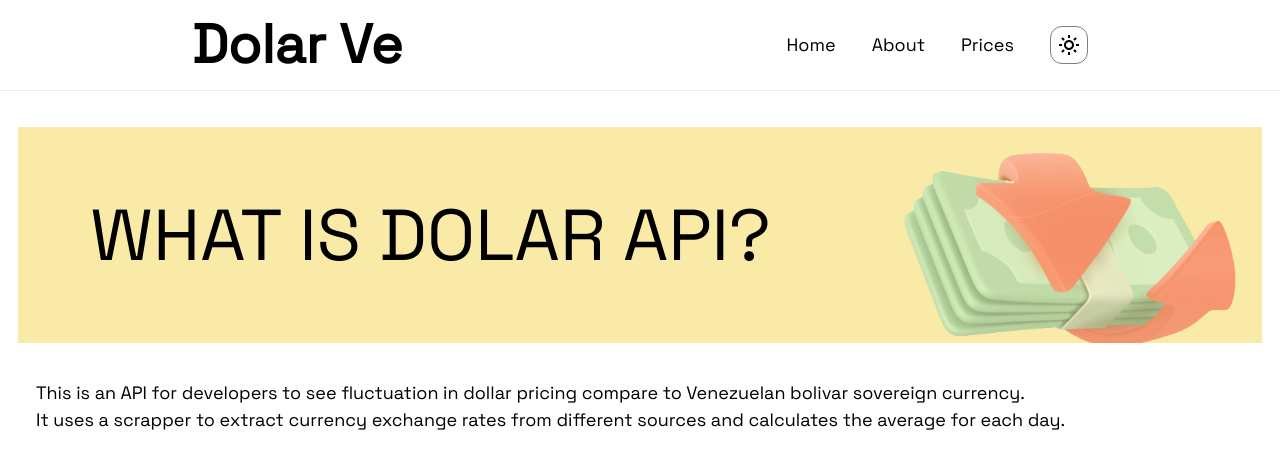
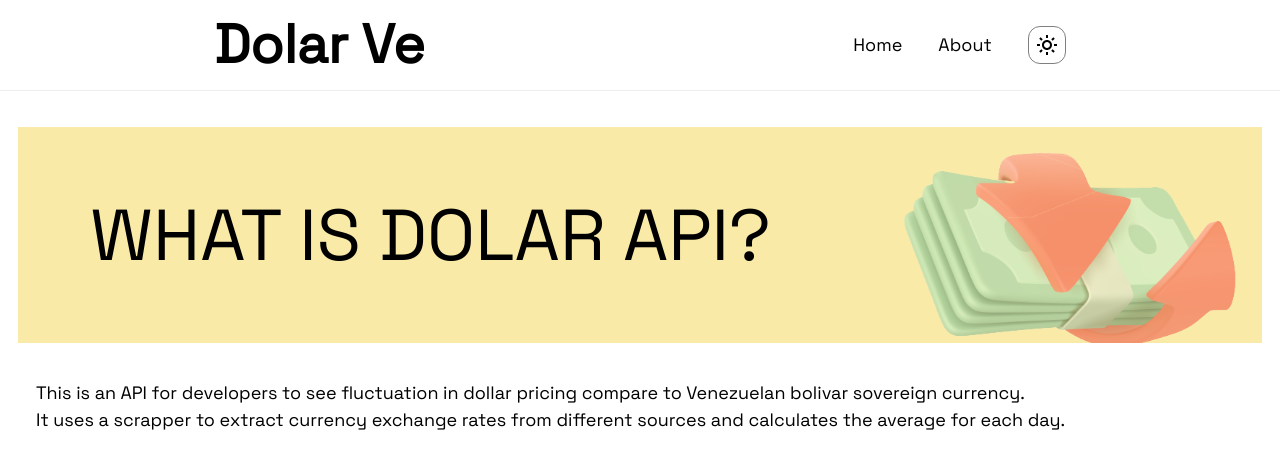
Before and after one commit to maikCyphlock/dollar-frontend-api, an Astro site: page /about in a window 1280 px wide. Built offline with nearby package versions, Linux system fonts and the light colour scheme; Astro itself is replaced by a stand-in of ours.

Commit message:
fix: :construction: removing unused route

```diff
--- a/src/components/Navbar.astro
+++ b/src/components/Navbar.astro
@@ -4,10 +4,7 @@ import ThemeToggle from "../components/ThemeChanger";
 
 <script>
   const theme = (() => {
-        if (
-            typeof localStorage !== "undefined" &&
-            localStorage.getItem("theme")
-        ) {
+    if (typeof localStorage !== "undefined" && localStorage.getItem("theme")) {
       return localStorage.getItem("theme");
     }
     if (window.matchMedia("(prefers-color-scheme: dark)").matches) {
@@ -30,7 +27,7 @@ import ThemeToggle from "../components/ThemeChanger";
     <ul class="navbar-links">
       <a href="/">Home</a>
       <a href="about">About</a>
-            <a href="prices">Prices</a>
+
       <ThemeToggle client:only="react" />
     </ul>
   </nav>
```
Lines whose indentation alone changed are shown as unchanged.
